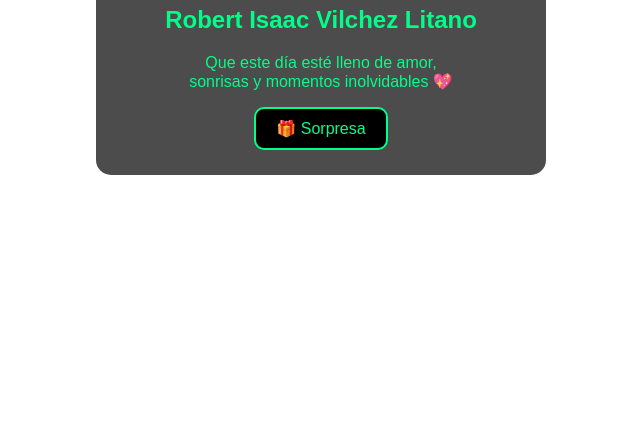
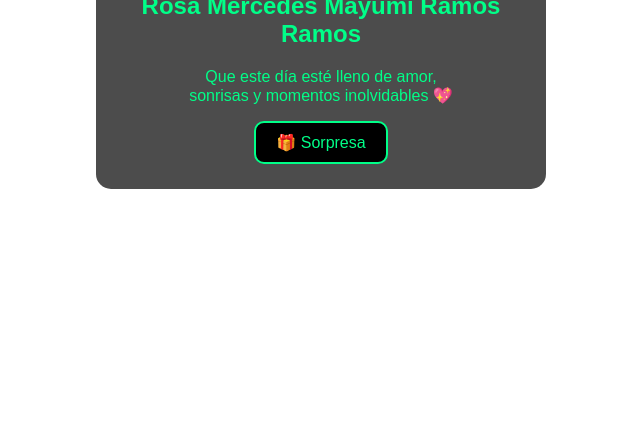
Before and after one commit to robertvilchezl-gif/regalo_cumple, a plain HTML site: page index.html in a window 1280 px wide. Shown: the part 362-800 px from the top of the page, without its empty margins (319-959 px from the left). Drawn offline with Linux system fonts and the light colour scheme.

Commit message:
Update birthday message and recipient name

```diff
--- a/index.html
+++ b/index.html
@@ -9,7 +9,7 @@
 
 <div class="tarjeta">
     <h1>🎂 Feliz Cumpleaños</h1>
-    <h2>Robert Isaac Vilchez Litano</h2>
+    <h2>Rosa Mercedes Mayumi Ramos Ramos</h2>
 
     <p class="mensaje">
         Que este día esté lleno de amor,<br>
```
